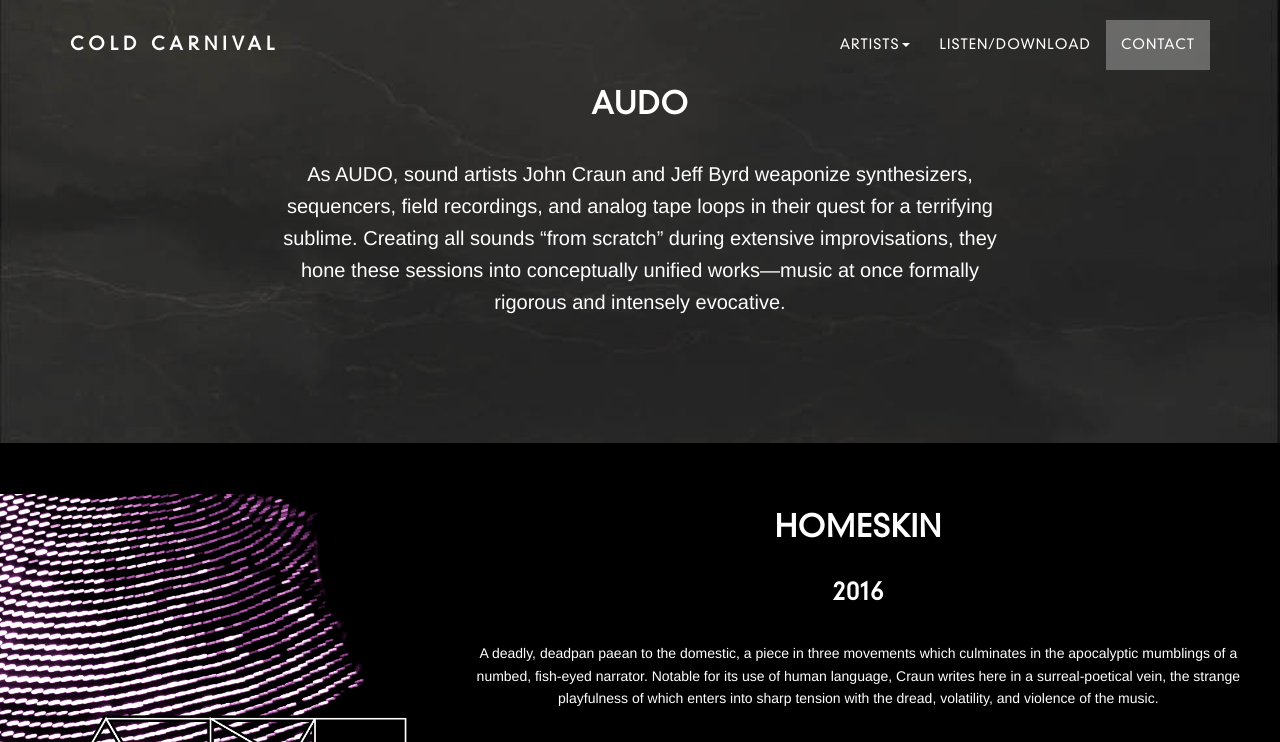
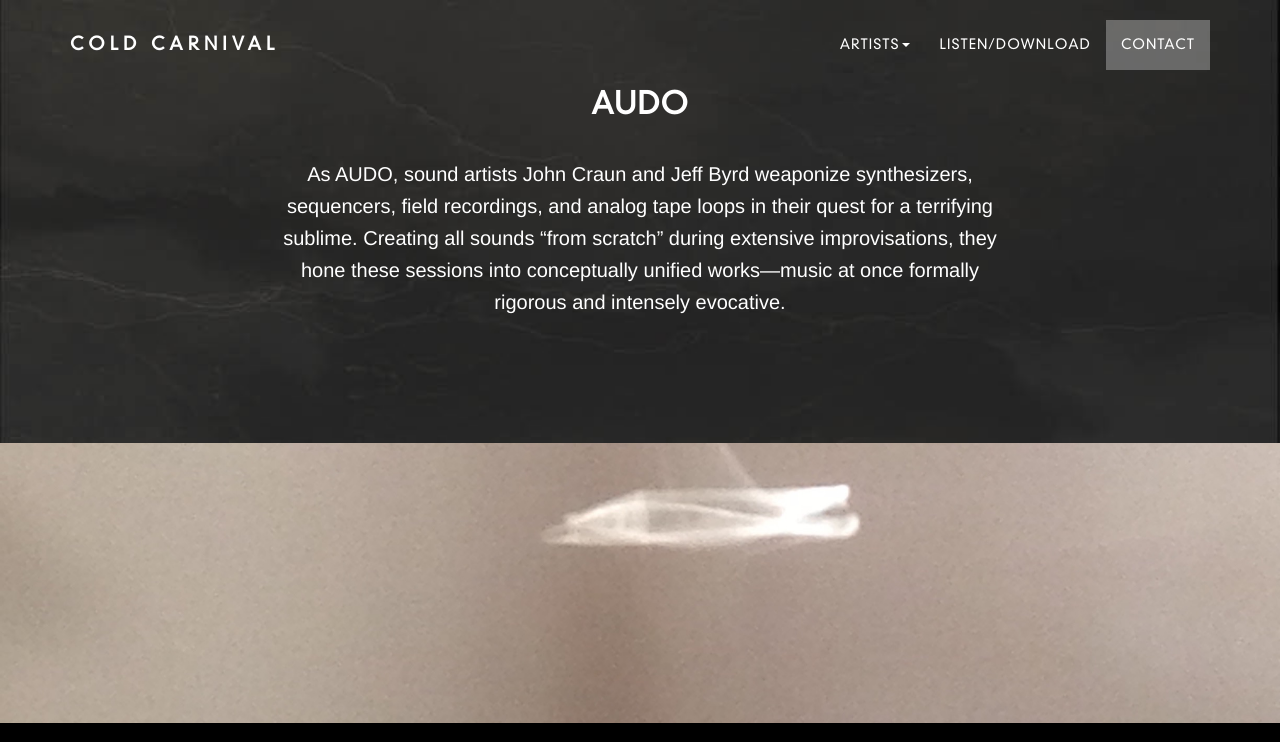
Before and after one commit to sudoisfine/cc_web, a website: page audo.html in a window 1280 px wide. Shown: the top 742 px of the page. Drawn offline with nearby package versions, Linux system fonts and the light colour scheme.

Commit message:
update AUDO page to re-include artist banner for uniformity

```diff
--- a/audo.html
+++ b/audo.html
@@ -106,14 +106,12 @@
             </div>
         </div>
     </section>
- <!--    <section id="audo" class="content-section text-center">
+    <section id="audo" class="content-section text-center">
         <div class="audo">
             <div class="container">
-                <div class="col-lg-8 col-lg-offset-2">
-                   <iframe width="100%" height="166" scrolling="no" frameborder="no" src="https://w.soundcloud.com/player/?url=https%3A//api.soundcloud.com/tracks/192066238&amp;color=242224&amp;auto_play=false&amp;hide_related=false&amp;show_comments=true&amp;show_user=true&amp;show_reposts=false"></iframe>
             </div>
         </div>
-    </section> -->
+    </section>
     <section id="album" class="container content-section text-center">
         <div class="row">
             <div class="col-sm-4">
--- a/css/grayscale.css
+++ b/css/grayscale.css
@@ -178,9 +178,9 @@ a:focus {
 }
 #audo {
   width: 100%;
-  padding: 90px 0;
+  padding: 140px 0;
   color: white;
-  background: url(../img/audo-logo_banner.jpg) no-repeat center center scroll;
+  background: url(../img/abstr.jpg) no-repeat bottom center scroll;
   background-color: white;
   -webkit-background-size: cover;
   -moz-background-size: cover;
@@ -189,7 +189,7 @@ a:focus {
 }
 #album {
   width: 100%;
-  padding: 50px 0 30px 0;
+  padding: 30px 0 30px 0;
   color: white;
   background-color: black;
   -webkit-background-size: cover;
```
